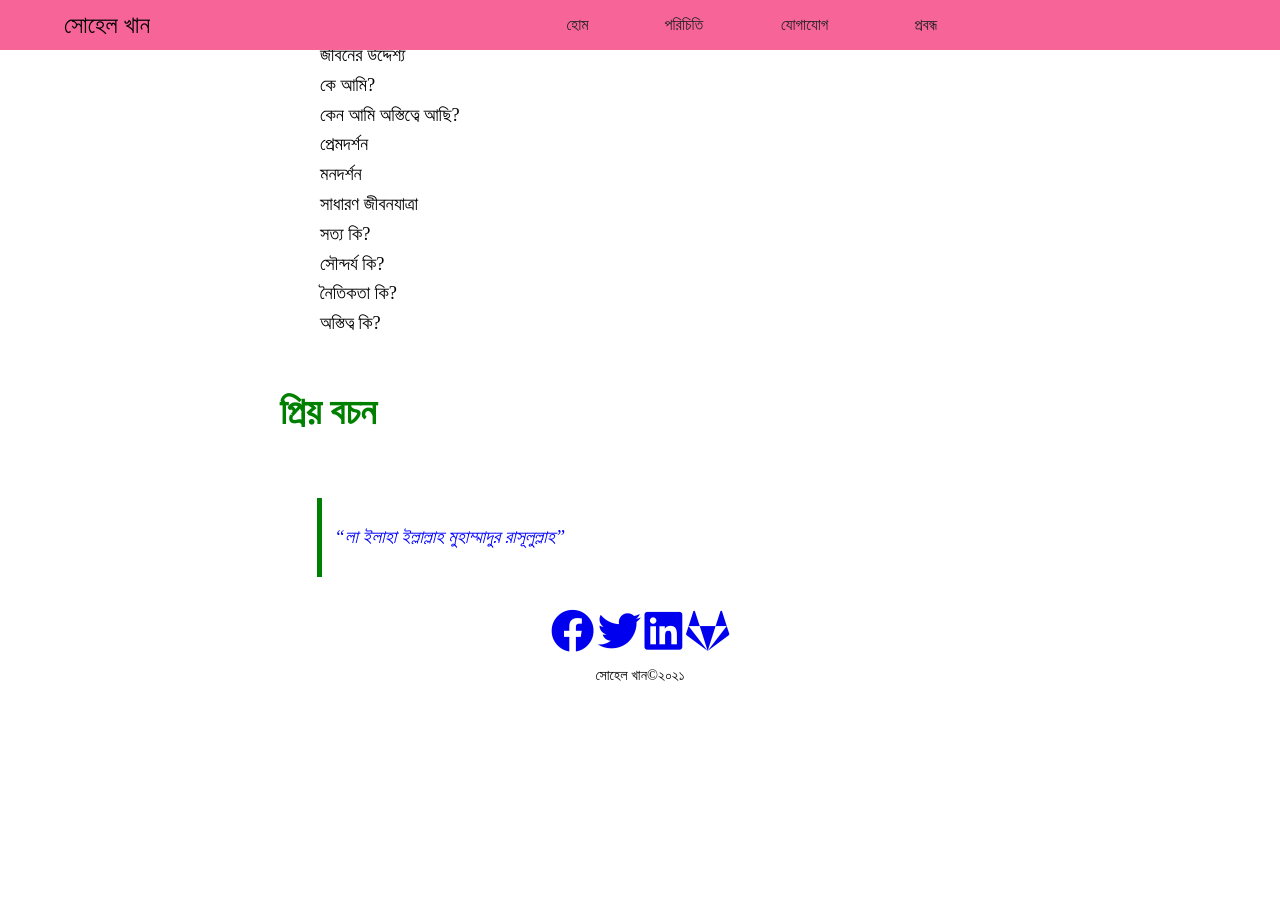
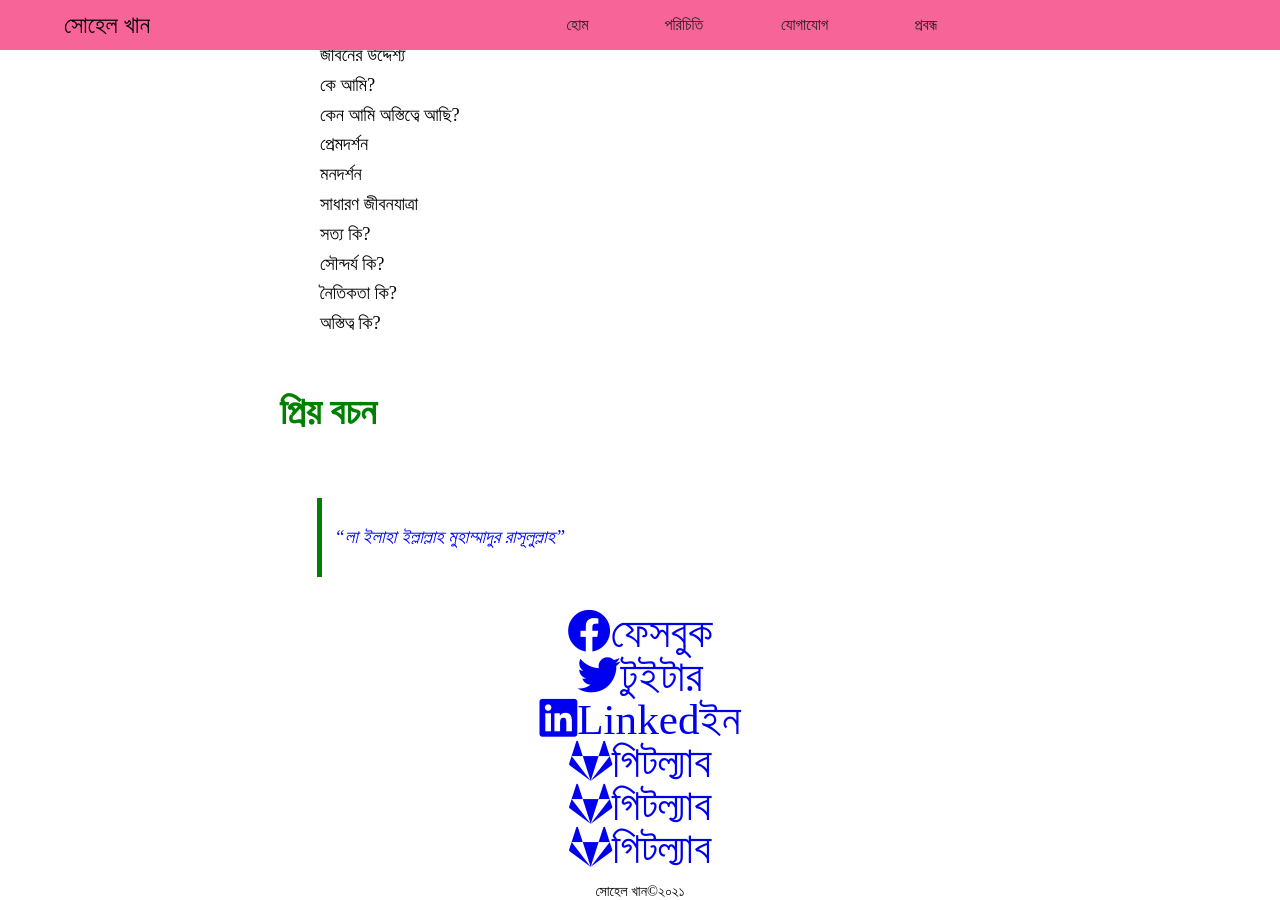
Before and after one commit to sohelkhanz/sohelkhanz.github.io, a Jekyll site: the page built from index.md, in a window 1280 px wide and 900 px high, scrolled down 636 px. Built offline with Jekyll 4.4.1, drawn with Linux system fonts in a browser that asks for light colours; before the commit the page ends 1320 px from its top, so only the background shows below that.

Commit message:
Update default.html

```diff
--- a/_layouts/default.html
+++ b/_layouts/default.html
@@ -38,10 +38,13 @@
     </main>
 
     <footer>
- <a href="https://facebook.com/nahklehos" class="fab fa-facebook fa-3x"></a>
-<a href="https://twitter.com/nahklehos/" class="fab fa-twitter fa-3x"></a>
-<a href="https://linkedin.com/in/nahklehos" class="fab fa-linkedin fa-3x"></a>
-<a href="https://gitlab.com/sohel.khan" class="fab fa-gitlab fa-3x"></a>
+ <a href="https://facebook.com/nahklehos" class="fab fa-facebook fa-3x">ফেসবুক</a> <br>
+<a href="https://twitter.com/nahklehos/" class="fab fa-twitter fa-3x">টুইটার</a> <br>
+<a href="https://linkedin.com/in/nahklehos" class="fab fa-linkedin fa-3x">Linkedইন</a> <br>
+<a href="https://gitlab.com/sohel.khan" class="fab fa-gitlab fa-3x">গিটল্যাব</a> <br>
+<a href="https://gitlab.com/sohel.khan" class="fab fa-gitlab fa-3x">গিটল্যাব</a> <br>
+<a href="https://gitlab.com/sohel.khan" class="fab fa-gitlab fa-3x">গিটল্যাব</a>
+
   <br>
       <p>সোহেল খান©২০২১</p>
     </footer>
```
